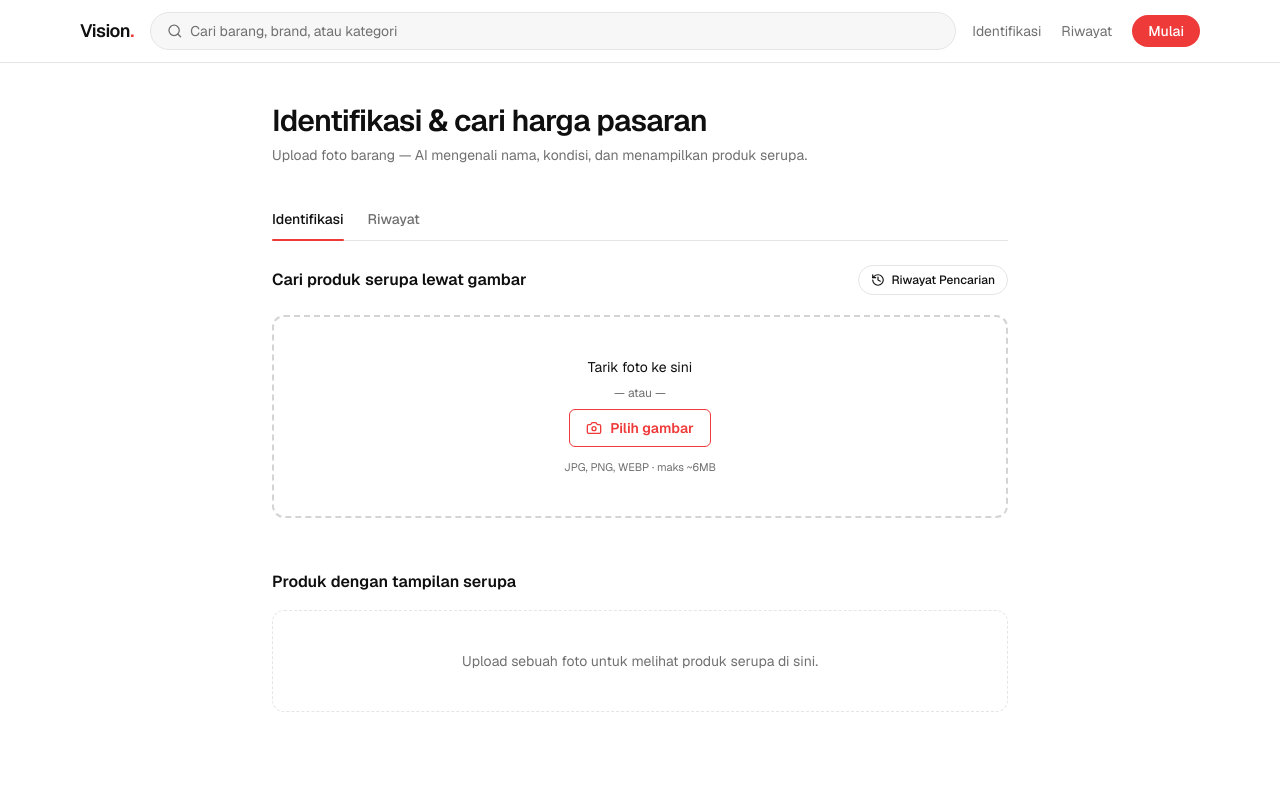
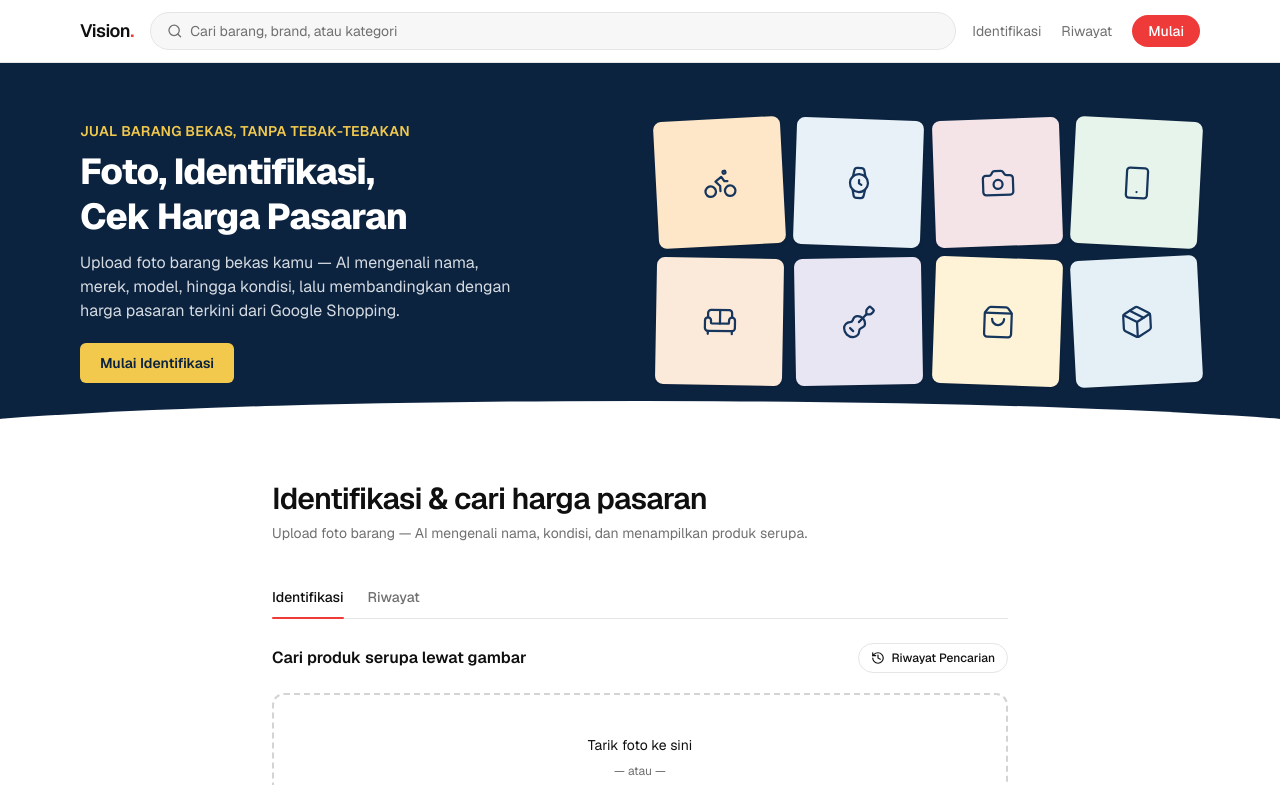
Before and after one commit to rahmategypt4/ai-vision-matworks, a Next.js app in the folder frontend/: page / in a window 1280 px wide. Shown: the top 785 px of the page. Built offline with nearby package versions, Linux system fonts and the light colour scheme.

Commit message:
Add Hero banner to homepage

```diff
--- a/frontend/src/app/globals.css
+++ b/frontend/src/app/globals.css
@@ -19,6 +19,12 @@
   --color-warning-soft: #fff4e0;
   --color-danger: #c0392b;
   --color-danger-soft: #fdecea;
+
+  --amz-hero-bg: #0c2340;
+  --amz-bg: #ffffff;
+  --amz-accent: #f2c94c;
+  --amz-navy: #0c2340;
+  --amz-navy-light: #16365e;
 }
 
 html, body {
--- a/frontend/src/app/page.tsx
+++ b/frontend/src/app/page.tsx
@@ -1,3 +1,4 @@
+import { Hero } from "@/components/hero";
 import { Navbar } from "@/components/navbar";
 import { PageContent } from "@/components/page-content";
 
@@ -5,6 +6,7 @@ export default function Home() {
   return (
     <div className="min-h-screen bg-white">
       <Navbar />
+      <Hero />
       <PageContent />
     </div>
   );
```
